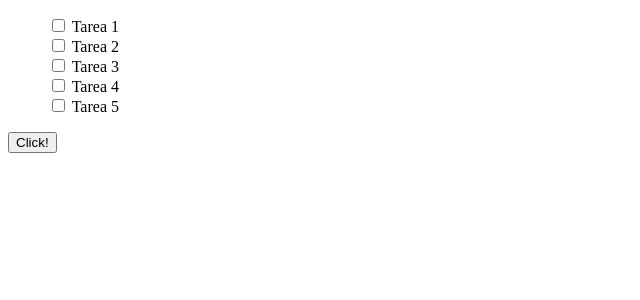
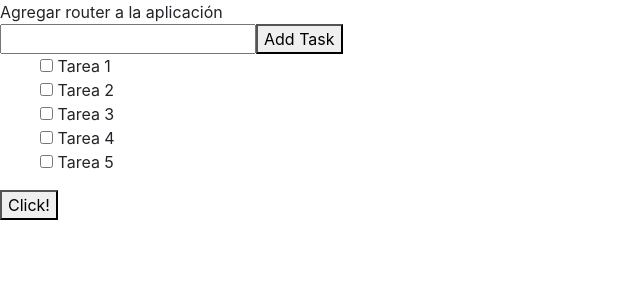
Before and after one commit to Ernjivi/angular-01, an Angular app: page / in a window 1280 px wide. Shown: the top 300 px of the page, without its empty margins (0-640 px from the left). Built offline with nearby package versions, Linux system fonts and the light colour scheme.

Commit message:
último paso

```diff
--- a/package.json
+++ b/package.json
@@ -21,6 +21,7 @@
     "@angular/platform-browser": "^5.0.0",
     "@angular/platform-browser-dynamic": "^5.0.0",
     "@angular/router": "^5.0.0",
+    "bootstrap": "^4.0.0-beta.2",
     "core-js": "^2.4.1",
     "rxjs": "^5.5.2",
     "zone.js": "^0.8.14"
--- a/src/app/app.component.html
+++ b/src/app/app.component.html
@@ -1 +1 @@
-<app-checklist></app-checklist>
+<app-card></app-card>
--- a/src/app/app.module.ts
+++ b/src/app/app.module.ts
@@ -6,13 +6,15 @@ import { NgModule } from '@angular/core';
 import { AppComponent } from './app.component';
 import { CheklistComponent } from './core/common/cheklist/cheklist.component';
 import { CheckComponent } from './core/common/check/check.component';
+import { CardComponent } from './core/common/card/card.component';
 
 
 @NgModule({
   declarations: [
     AppComponent,
     CheklistComponent,
-    CheckComponent
+    CheckComponent,
+    CardComponent
   ],
   imports: [
     BrowserModule,
--- /dev/null
+++ b/src/app/core/common/card/card.component.html
@@ -0,0 +1,8 @@
+<div>
+  {{ card.text }}
+
+  <div *ngIf="card.checkList">
+    <app-checklist></app-checklist>
+  </div>
+
+</div>
--- /dev/null
+++ b/src/app/core/common/card/card.component.ts
@@ -0,0 +1,36 @@
+import { Component, OnInit } from '@angular/core';
+import { Check } from "../cheklist/cheklist.component";
+
+interface Card{
+  id: number,
+  text: string,
+  status: number,
+  checkList?: Check[]
+}
+
+@Component({
+  selector: 'app-card',
+  templateUrl: './card.component.html',
+  styleUrls: ['./card.component.scss']
+})
+export class CardComponent implements OnInit {
+
+  private card: Card = {
+    id: 1,
+    text: 'Agregar router a la aplicación',
+    status: 0,
+    checkList: [
+      { status: false, dueDate: new Date(), text: "Tarea1" },
+      { status: false, dueDate: new Date(), text: "Tarea2" },
+      { status: false, dueDate: new Date(), text: "Tarea3" },
+      { status: false, dueDate: new Date(), text: "Tarea4" },
+      { status: false, dueDate: new Date(), text: "Tarea5" }
+    ]
+  }
+
+  constructor() { }
+
+  ngOnInit() {
+  }
+
+}
--- a/src/app/core/common/cheklist/cheklist.component.html
+++ b/src/app/core/common/cheklist/cheklist.component.html
@@ -1,3 +1,7 @@
+<div>
+  <input (keyup.enter)="addTask(checkText)" type="text" #checkText required>
+  <button (click)="addTask(checkText)">Add Task</button>
+</div>
 <div>
   <ul>
     <app-check *ngFor="let check of checkList">
--- a/src/app/core/common/cheklist/cheklist.component.ts
+++ b/src/app/core/common/cheklist/cheklist.component.ts
@@ -9,7 +9,7 @@ import {
 import { CheckComponent } from '../check/check.component';
 import { AfterContentInit } from '@angular/core/src/metadata/lifecycle_hooks';
 
-interface Check{
+export interface Check{
   status: boolean;
   dueDate: Date;
   text: string;
@@ -21,7 +21,7 @@ interface Check{
   templateUrl: './cheklist.component.html',
   styleUrls: ['./cheklist.component.scss']
 })
-export class CheklistComponent implements OnInit, AfterViewInit {
+export class CheklistComponent implements OnInit {
 
   @ViewChildren(CheckComponent) checks: QueryList<CheckComponent>;
 
@@ -39,12 +39,17 @@ export class CheklistComponent implements OnInit, AfterViewInit {
     ];
   }
 
-  ngAfterViewInit(){
-    this.checks.forEach((item: CheckComponent) => item.foo = "Hola");
-  }
+  // ngAfterViewInit(){
+  //   this.checks.forEach((item: CheckComponent) => item.foo = "Hola");
+  // }
 
-  foo(){
-    this.checkList.push({ status: false, dueDate: new Date(), text: 'Tarea 5' });
+  // foo(){
+  //   this.checkList.push({ status: false, dueDate: new Date(), text: 'Tarea 5' });
+  // }
+
+  addTask(element){
+    this.checkList.push({status: false, dueDate: new Date(), text: element.value});
+    element.value = "";
   }
 
 }
--- a/src/styles.scss
+++ b/src/styles.scss
@@ -1 +1,2 @@
 /* You can add global styles to this file, and also import other style files */
+@import '~bootstrap/scss/bootstrap';
```
Also changed, not shown: src/app/core/common/card/card.component.scss (added), 2 other files (tests, documents, lock files or other folders).
